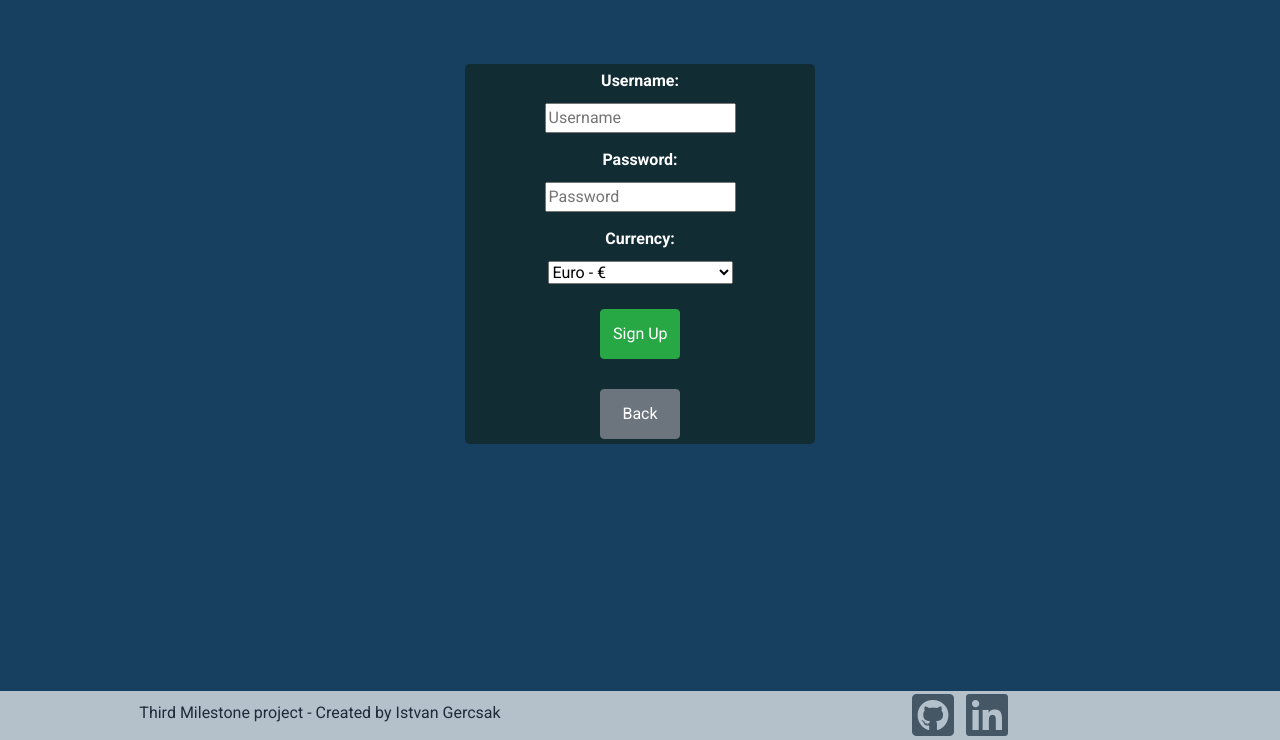
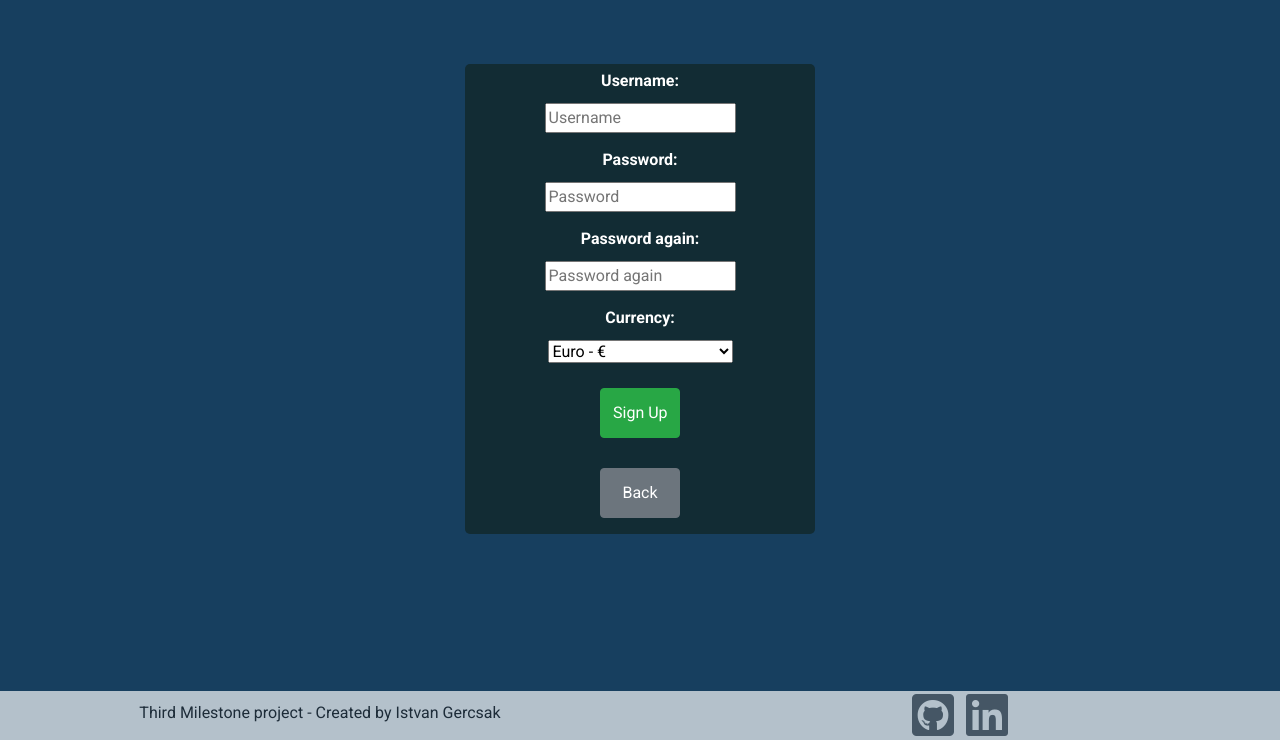
Before and after one commit to IstvanGercsak/BudgetCalculator-ThirdMileStoneProject, a Flask app: page /sign_up in a window 1280 px wide. Shown: the part 60-800 px from the top of the page. Run offline with Flask 2, Linux system fonts and the light colour scheme; some libraries are stand-ins or nearby versions.

Commit message:
Add password checking when we sign up Refactor secret key and db connection into the config file

```diff
--- a/Guide.sql
+++ b/Guide.sql
@@ -3,7 +3,7 @@ CREATE TABLE USERS (
     ID INT AUTO_INCREMENT PRIMARY KEY,
     USERNAME VARCHAR(10),
     PASSWORD VARCHAR(256),
-    CURRENCY VARCHAR(1),
+    CURRENCY VARCHAR(1)
 );
 
 CREATE TABLE GROUP_ITEM (
--- a/app.py
+++ b/app.py
@@ -2,16 +2,12 @@ import os
 import pymysql
 from flask import Flask, flash, render_template, url_for, redirect, request, session
 from passlib.hash import sha256_crypt
+from configuration import connection_host, connection_port, connection_user, connection_password, connection_db
 
 app = Flask(__name__)
+# Set the cache to 0 -> There is no cache at all
 app.config['SEND_FILE_MAX_AGE_DEFAULT'] = 0
-app.secret_key = os.urandom(12)
-
-connection_host = 'remotemysql.com'
-connection_port = 3306
-connection_user = 'uHGCP9ySEe'
-connection_password = 'YyzSP64QOG'
-connection_db = 'uHGCP9ySEe'
+app.config.from_object('configuration.Config')
 
 
 # Start the application
@@ -192,7 +188,12 @@ def add_user():
 
     user = request.form['username']
     password = request.form['password']
+    password_again = request.form['password-again']
     currency = request.form['currency']
+
+    if password != password_again:
+        flash('The two given password is not the same')
+        return render_template("sign_up.html")
 
     sha_password = sha256_crypt.encrypt(password)
 
--- a/static/css/style.css
+++ b/static/css/style.css
@@ -70,11 +70,11 @@ html, body {
     margin: 0 auto;
     border-radius: 5px;
     width: 350px;
-    height: 350px;
+    height: 280px;
 }
 
 .details-signup {
-    height: 380px;
+    height: 470px;
 }
 
 .details-login p, .details-signup p {
--- a/templates/dashboard.html
+++ b/templates/dashboard.html
@@ -17,7 +17,7 @@
 {# Toast message #}
 {% with messages = get_flashed_messages() %}
     {% if messages %}
-        <div class="toast over" data-autohide="true" data-delay="2000">
+        <div class="toast over" data-autohide="true" data-delay="4000">
             <div class="toast-body">
                 <ul class=flashes>
                     {% for message in messages %}
@@ -83,7 +83,7 @@
         <tr>
             <th scope="col">Date</th>
             <th scope="col">Group</th>
-            <th scope="col">Sum</th>
+            <th scope="col">Value</th>
             <th scope="col" class="hide-tablet-pc">View</th>
             <th scope="col" class="hide-tablet-pc">Edit</th>
             <th scope="col" class="hide-tablet-pc">Delete</th>
--- a/templates/login_page.html
+++ b/templates/login_page.html
@@ -16,7 +16,7 @@
 {# Toast message #}
 {% with messages = get_flashed_messages() %}
     {% if messages %}
-        <div class="toast over" data-autohide="true" data-delay="2000">
+        <div class="toast over" data-autohide="true" data-delay="4000">
             <div class="toast-body">
                 <ul class=flashes>
                     {% for message in messages %}
--- a/templates/sign_up.html
+++ b/templates/sign_up.html
@@ -16,7 +16,7 @@
 {# Toast messages #}
 {% with messages = get_flashed_messages() %}
     {% if messages %}
-        <div class="toast over" data-autohide="true" data-delay="2000">
+        <div class="toast over" data-autohide="true" data-delay="4000">
             <div class="toast-body">
                 <ul class=flashes>
                     {% for message in messages %}
@@ -41,10 +41,13 @@
                 <form action="{{ url_for('add_user') }}" onsubmit="alertmessage()" method="POST">
                     <p>Username:</p>
                     <input id="username" type="text" name="username" title="username" required class="login-input" placeholder="Username"
-                           minlength="4" maxlength="8">
+                           minlength="4" maxlength="9">
                     <br>
                     <p>Password:</p>
                     <input id="password" type="password" name="password" title="password" placeholder="Password" required class="login-input">
+                    <br>
+                    <p>Password again:</p>
+                    <input id="password-again" type="password" name="password-again" placeholder="Password again" required class="login-input">
                     <br>
                     <p>Currency:</p>
                     <select name="currency" title="currency" class="currency-sign-up">
--- a/templates/view_details.html
+++ b/templates/view_details.html
@@ -16,7 +16,7 @@
 {# Toast message#}
 {% with messages = get_flashed_messages() %}
     {% if messages %}
-        <div class="toast over" data-autohide="true" data-delay="2000">
+        <div class="toast over" data-autohide="true" data-delay="4000">
             <div class="toast-body">
                 <ul class=flashes>
                     {% for message in messages %}
```
Also changed, not shown: configuration.py (added, +13 -0 lines), Testing.md (line endings or trailing spaces).
